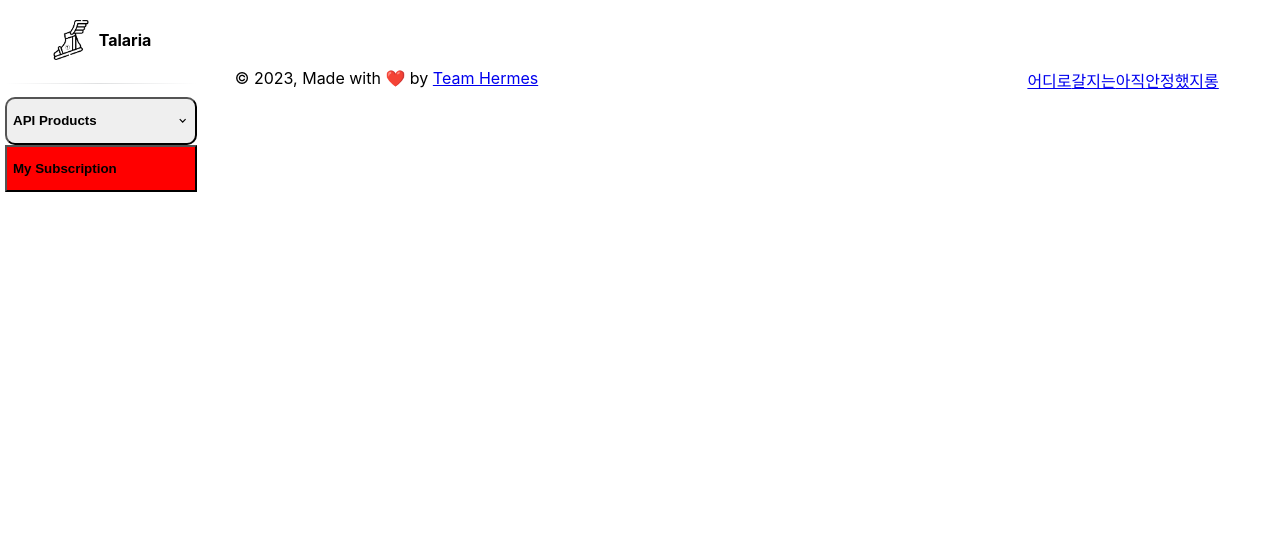
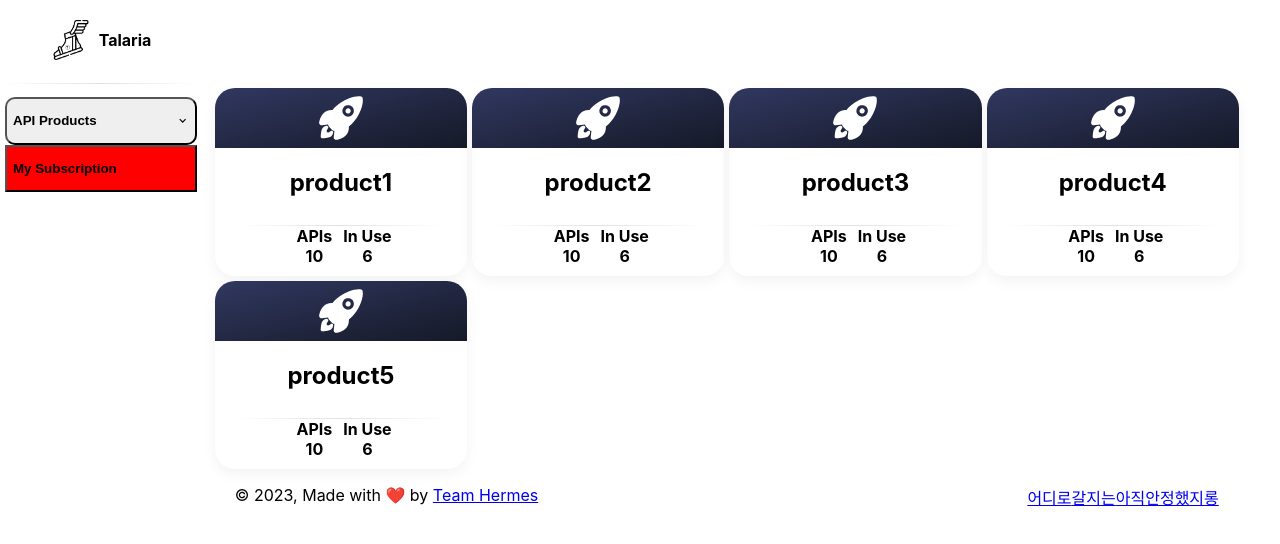
Before and after one commit to cvivis/Talaria, a React (Create React App) app in the folder frontend/: page /user in a window 1280 px wide. Shown: the top 544 px of the page. Built offline with nearby package versions, Linux system fonts and the light colour scheme.

Commit message:
:sparkles: Feat: Create User components

```diff
--- a/frontend/src/App.js
+++ b/frontend/src/App.js
@@ -6,6 +6,9 @@ import PrivateRoute from './components/route/PrivateRoute.js';
 import User from './layouts/User.js';
 import Admin from './layouts/Admin.js';
 import Developer from './layouts/Developer.js';
+import ApiProducts from './components/user/ApiProducts.js';
+import MySubscription from './components/user/MySubscription.js';
+import Product from './components/user/Product.js';
 
 function App() {
 
@@ -16,7 +19,11 @@ function App() {
           {/* Public */}
           <Route exact path='/' element={<PublicRoute component={<SignIn />} />} />
           {/* Private */}
-          <Route exact path='/user' element={<PrivateRoute selectRole="user" component={<User />} />} />
+          <Route exact path='/user' element={<PrivateRoute selectRole="user" component={<User />} />}>
+            <Route exact index element={<ApiProducts />} />
+            <Route exact path='/user/API Products/:productName' element={<Product />} />
+            <Route exact path='/user/My Subscription' element={<MySubscription />} />
+          </Route>
           <Route exact path='/admin' element={<PrivateRoute selectRole="admin" component={<Admin />} />} />
           <Route exact path='/developer' element={<PrivateRoute selectRole="developer" component={<Developer />} />} />
 					{/* 상단에 위치하는 라우트들의 규칙을 모두 확인, 일치하는 라우트가 없는경우 처리 */}
--- /dev/null
+++ b/frontend/src/components/user/ApiProducts.js
@@ -0,0 +1,108 @@
+import { Box, Card, CardBody, CardFooter, CardHeader, Grid, Heading, LinkBox, LinkOverlay, SimpleGrid, Stack, Text, VStack, useColorModeValue } from '@chakra-ui/react';
+import React, { useEffect, useState } from 'react';
+import { HSeparator } from '../separator/Separator';
+import { ReactComponent as RocketIcon } from '../../assets/svg/IoRocket-light.svg';
+import { Link as ReactRouterLink, useNavigate } from 'react-router-dom';
+import { Link as ChakraLink } from '@chakra-ui/react';
+
+const ApiProducts = () => {
+
+    const [products,setProducts] = useState([]);
+
+    const mainText = useColorModeValue("white", "gray.200");
+    const textColor = useColorModeValue("gray.400", "white");
+    const boxShadow = useColorModeValue(
+        "0px 5px 14px rgba(0, 0, 0, 0.05)",
+        "unset"
+    );
+    const navigate = useNavigate();
+
+    const goProductPage = (productName) => {
+        return navigate("/user/API Products/"+productName);
+    }
+
+    useEffect(() => {
+        setProducts([
+            {
+                name:"product1",
+                description:"냉무1",
+            },
+            {
+                name:"product2",
+                description:"",
+            },
+            {
+                name:"product3",
+                description:"냉무3",
+            },
+            {
+                name:"product4",
+                description:"냉무4",
+            },
+            {
+                name:"product5",
+                description:"냉무5",
+            },
+        ]);
+    },[]);
+
+    return (
+        <>
+            <Box mb={2}>
+                <Text fontSize="2xl" color={mainText}>API Products</Text>
+            </Box>
+            <Box>
+                <SimpleGrid spacing={5} templateColumns='repeat(4, minmax(200px, 1fr))' >
+                {
+                    products.map((product,index) => (
+                                <Card maxH='300px' maxW='sm' borderRadius={20} boxShadow={boxShadow} key={index}
+                                    onClick={() => goProductPage(product.name)}
+                                    style={{WebkitUserSelect:"none",MozUserSelect:"none",msUserSelect:"none",userSelect:"none"}}
+                                    cursor={"pointer"}
+                                >
+                                    <CardHeader
+                                        borderTopRadius={20}
+                                        bgGradient="linear(to-br, #313860, #151928)"
+                                        display="flex"
+                                        justifyContent="center"
+                                        alignItems="center"
+                                    >
+                                        <Box
+                                            // backgroundColor='white'
+                                            // borderRadius={10}
+                                            w='60px' h='60px'
+                                            display="flex"
+                                            justifyContent="center"
+                                            alignItems="center"
+                                        >
+                                            <RocketIcon />
+                                        </Box>
+                                    </CardHeader>
+                                    <CardBody alignSelf='center'>
+                                        <Stack align='center'>
+                                            <Heading size='md'>{product.name}</Heading>
+                                            <HSeparator w='200%' />
+                                        </Stack>
+                                    </CardBody>
+                                    <CardFooter alignSelf='center'>
+                                        <Grid templateColumns='repeat(2, 1fr)' gap={3}>
+                                            <VStack minW='50px' minH='50px' borderRadius={10} spacing={0}>
+                                                <Box color={textColor} fontWeight={'bold'}>APIs</Box>
+                                                <Box fontWeight={'bold'}>10</Box>
+                                            </VStack>
+                                            <VStack minW='50px' minH='50px' borderRadius={10} spacing={0}>
+                                                <Box color={textColor} fontWeight={'bold'}>In Use</Box>
+                                                <Box fontWeight={'bold'}>6</Box>
+                                            </VStack>
+                                        </Grid>
+                                    </CardFooter>
+                                </Card>
+                    ))
+                }
+                </SimpleGrid>
+            </Box>
+        </>
+    );
+};
+
+export default ApiProducts;
--- /dev/null
+++ b/frontend/src/components/user/MySubscription.js
@@ -0,0 +1,12 @@
+import { Box, Text } from '@chakra-ui/react';
+import React from 'react';
+
+const MySubscription = () => {
+    return (
+        <Box>
+            <Text>나의 구독 API 목록</Text>
+        </Box>
+    );
+};
+
+export default MySubscription;
--- /dev/null
+++ b/frontend/src/components/user/Product.js
@@ -0,0 +1,43 @@
+import { Badge, Box, Flex, HStack, Spacer, Text, useColorModeValue } from '@chakra-ui/react';
+import React, { useEffect, useState } from 'react';
+import { useParams } from 'react-router-dom';
+import SwaggerUI from 'swagger-ui-react';
+import "swagger-ui-react/swagger-ui.css";
+import apiSpec from "../../assets/json/openapi.json";
+
+const Product = () => {
+
+    useEffect(() => {
+
+    },[]);
+
+    let params = useParams(); // params 통해서 조회 API 돌릴 예정
+    const mainText = useColorModeValue("white", "gray.200");
+    const [status, setStatus] = useState("subscribe");
+
+    return (
+        <>
+            <Flex mb={2}>
+                <Text fontSize="2xl" color={mainText} m={0}>{params.productName}</Text>
+                <Spacer />
+                <Box mr={3}>
+                    {
+                        {
+                            reject:<Badge variant='solid' colorScheme='pink' fontSize='25px' borderRadius='5'>REJECTED</Badge>,
+                            pending:<Badge variant='solid' colorScheme='yellow' fontSize='25px' borderRadius='5'>PENDING</Badge>,
+                            subscribing:<Badge variant='solid' colorScheme='green' fontSize='25px' borderRadius='5'>SUBSCRIBING</Badge>,
+                            subscribe:<Badge variant='solid' colorScheme='cyan' fontSize='25px' borderRadius='5'>SUBSCRIBE</Badge>,
+                        }[status]
+                    }
+                </Box>
+            </Flex>
+            <Box bgColor='white' borderRadius={20} p='1px'>
+                <Box>
+                    <SwaggerUI spec={apiSpec} />
+                </Box>
+            </Box>
+        </>
+    );
+};
+
+export default Product;
```
